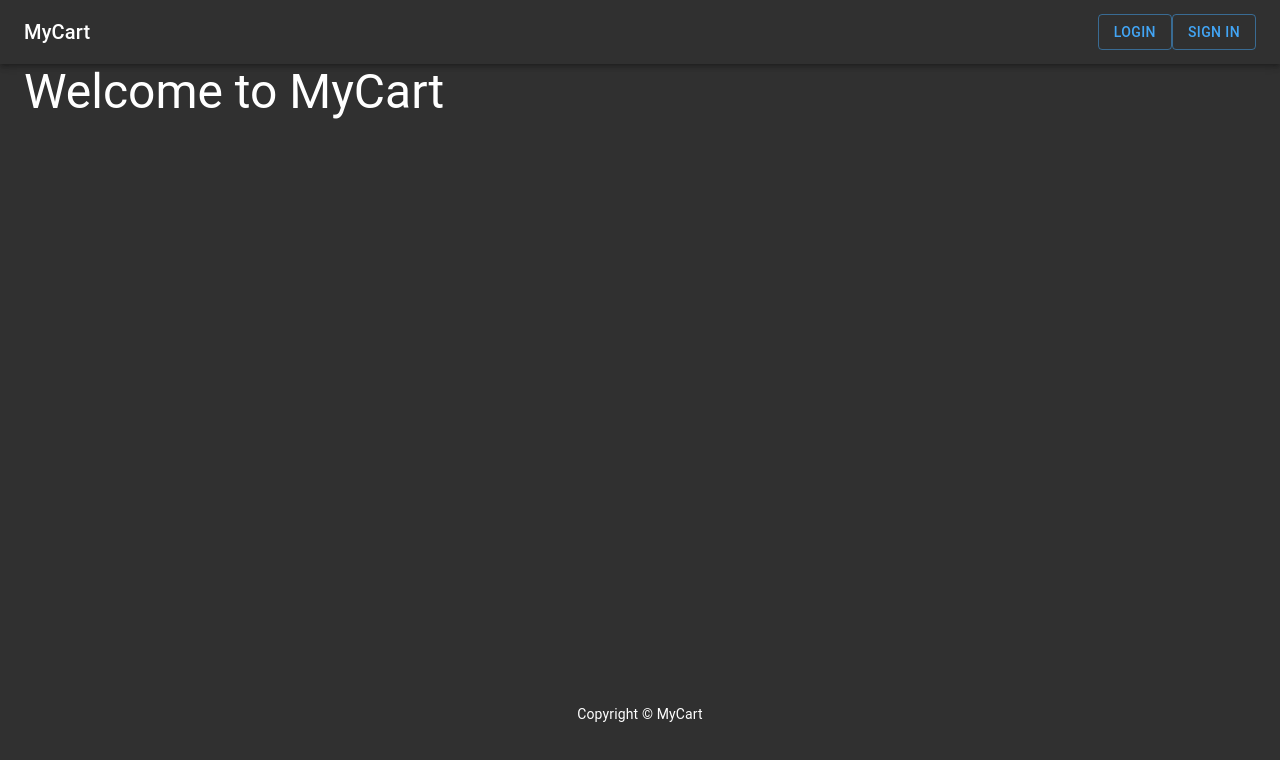
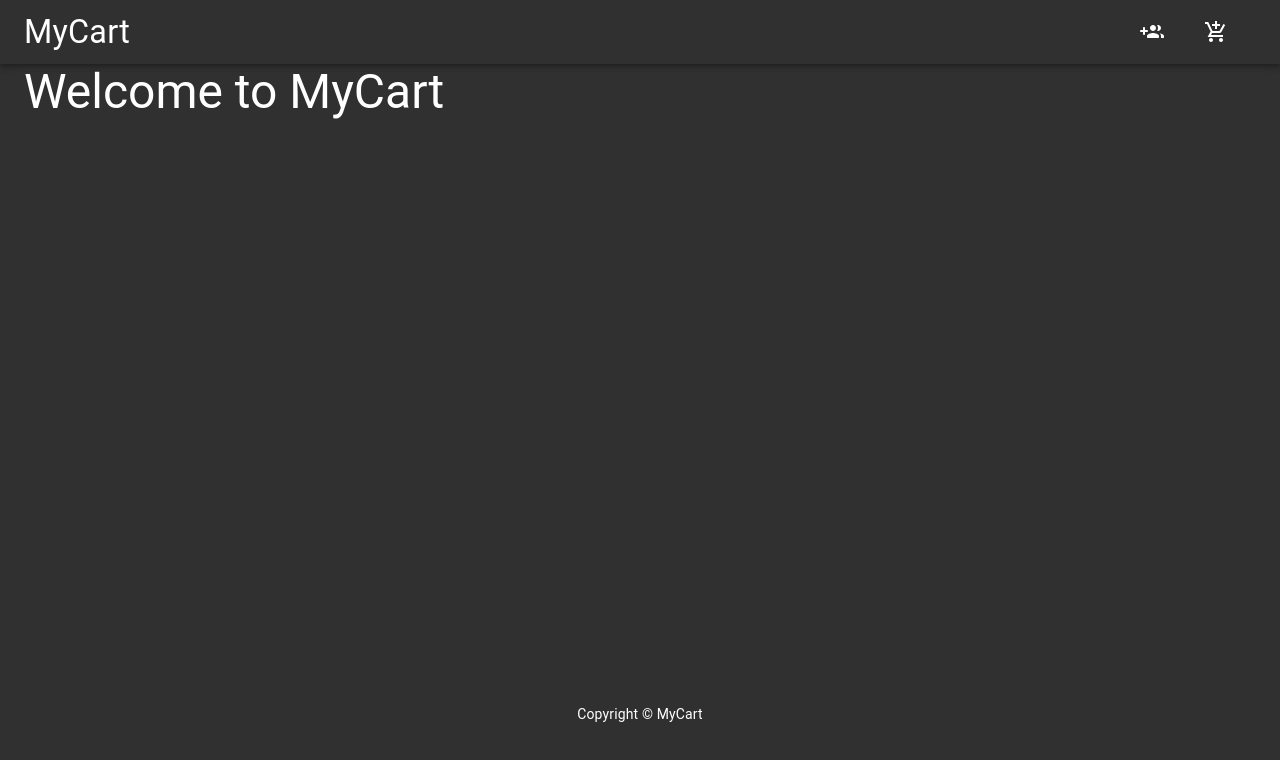
Before and after one commit to SoumavaBanerjee/MyCart, a React (Create React App) app in the folder client/: page / in a window 1280 px wide. Shown: the top 760 px of the page. Built offline with nearby package versions, Linux system fonts and the light colour scheme.

Commit message:
navbar sty;es changes

```diff
--- a/client/src/App.tsx
+++ b/client/src/App.tsx
@@ -13,7 +13,7 @@ const App = () => {
   return (
     <ThemeProvider theme={theme}>
       <CssBaseline />
-      <Header themetype={"dark"} />
+      <Header themeType={"dark"} />
       <Container maxWidth={"lg"}>
         <main className={classes.mainWrapper}>
           <Typography variant="h3"> Welcome to MyCart </Typography>{" "}
--- a/client/src/Components/Header/index.tsx
+++ b/client/src/Components/Header/index.tsx
@@ -1,37 +1,44 @@
 import React from "react";
-import AppBar from "@material-ui/core/AppBar";
-import Toolbar from "@material-ui/core/Toolbar";
-import Typography from "@material-ui/core/Typography";
-import Button from "@material-ui/core/Button";
+import {
+  AppBar,
+  IconButton,
+  Toolbar,
+  Typography,
+  Tooltip,
+} from "@material-ui/core";
 
-import useStyles from "./styles";
-import { Box } from "@material-ui/core";
+import AddShoppingCartSharpIcon from "@material-ui/icons/AddShoppingCartSharp";
+import GroupAddRoundedIcon from "@material-ui/icons/GroupAddRounded";
+
+import makeStyles from "./styles";
 
 interface HeaderProps {
-  themetype: "light" | "dark";
+  themeType: "light" | "dark";
 }
 
-const Header: React.FC<HeaderProps> = ({ themetype }) => {
-  const classes = useStyles();
+const Header: React.FC<HeaderProps> = ({ themeType }) => {
+  const classes = makeStyles();
 
   return (
-    <div className={classes.root}>
-      <AppBar color="transparent" position="static">
-        <Toolbar>
-          <Typography variant="h6" className={classes.title}>
-            MyCart
-          </Typography>
-          <Box>
-            <Button color="primary" variant="outlined">
-              Login
-            </Button>
-            <Button color="primary" variant="outlined">
-              Sign in
-            </Button>
-          </Box>
-        </Toolbar>
-      </AppBar>
-    </div>
+    <AppBar color="transparent" position="static">
+      <Toolbar className={classes.navWrapper}>
+        <Typography component="div" variant="h4">
+          MyCart
+        </Typography>
+        <div>
+          <Tooltip title="login">
+            <IconButton className={classes.navButton}>
+              <GroupAddRoundedIcon />
+            </IconButton>
+          </Tooltip>
+          <Tooltip title="cart">
+            <IconButton className={classes.navButton}>
+              <AddShoppingCartSharpIcon />
+            </IconButton>
+          </Tooltip>
+        </div>
+      </Toolbar>
+    </AppBar>
   );
 };
 
--- a/client/src/Components/Header/styles.ts
+++ b/client/src/Components/Header/styles.ts
@@ -1,13 +1,12 @@
-import { makeStyles } from "@material-ui/core";
+import { makeStyles } from "@material-ui/core/styles";
 
 export default makeStyles((theme) => ({
-  root: {
-    flexGrow: 1,
+  navWrapper: {
+    display: "flex",
+    alignItems: "center",
+    justifyContent: "space-between",
   },
-  menuButton: {
+  navButton: {
     marginRight: theme.spacing(2),
   },
-  title: {
-    flexGrow: 1,
-  },
 }));
```
